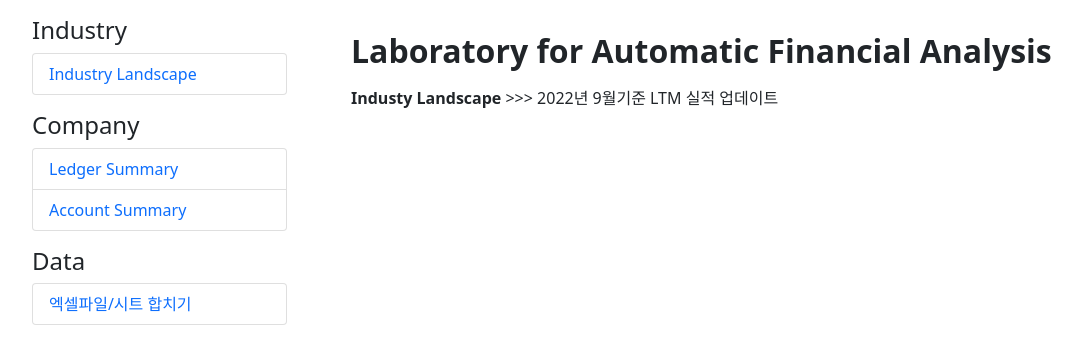
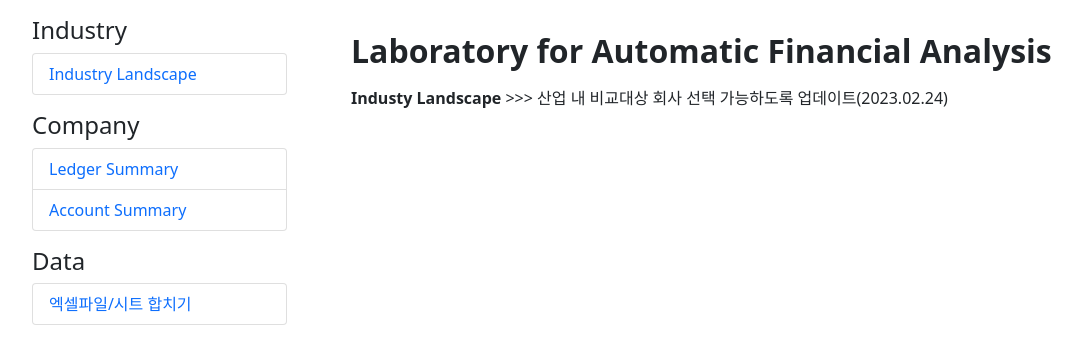
Before and after one commit to Sangjee-Jung/pybo, a Django app: page / in a window 1280 px wide. Shown: the part 57-421 px from the top of the page, without its empty margins (62-1144 px from the left). Run offline with Django 4.2, Linux system fonts and the light colour scheme; data that the repository does not hold is empty; parts of the project's set-up code (start-up, migrations or seed data) failed here and were passed over; some libraries are stand-ins or nearby versions.

Commit message:
비교대상회사 선택 가능

```diff
--- a/pybo/views.py
+++ b/pybo/views.py
@@ -166,11 +166,16 @@ def industry_landscape_3(request):
     for i in range(len(df_columns)):
         df[df_columns[i]] = df_rows[i]
     df['index'] = df_index
-    df.set_index('index')
 
-    graph = make_scatter(df)
+    #비교대상 필터링
+    graph_대상 = request.GET.getlist('graph_대상')
 
-    context = {"graph": graph, "level": level, "code": search_code, "name": search_name}
+    df_대상 = df[df['index'].isin(graph_대상)].reset_index(drop=True)
+    df_대상.set_index('index')
+
+    graph = make_scatter(df_대상)
+
+    context = {"graph": graph, "level": level, "code": search_code, "name": search_name, 'graph_대상':graph_대상}
 
     return render(request, 'pybo/industry_landscape_3.html', context)
 
--- a/templates/pybo/industry_landscape_3.html
+++ b/templates/pybo/industry_landscape_3.html
@@ -12,6 +12,8 @@
         {{ graph | safe }}
     </div>
     <br>
+
+    <!--
     <strong><u>More Details</u></strong>
     <div class="'input-group mb-3">
         <form action = "{% url 'pybo:industry_landscape_4' %}" class="row g-3">
@@ -27,6 +29,7 @@
             </div>
         </form>
     </div>
+    -->
 
 </div>
 {% endblock %}
--- a/templates/pybo/question_list.html
+++ b/templates/pybo/question_list.html
@@ -82,7 +82,7 @@
                      <div class="container m-3">
                         <h2><strong>Laboratory for Automatic Financial Analysis</strong> </h2>
                          <p>
-                         <div><b>Industy Landscape</b> >>> 2022년 9월기준 LTM 실적 업데이트 </div>
+                         <div><b>Industy Landscape</b> >>> 산업 내 비교대상 회사 선택 가능하도록 업데이트(2023.02.24) </div>
                          </p>
                      </div>
                  </div>
```
Also changed, not shown: templates/pybo/industry_landscape_2.html (+4 -3 lines).
